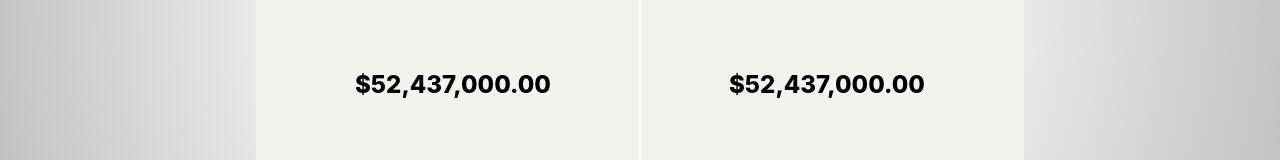
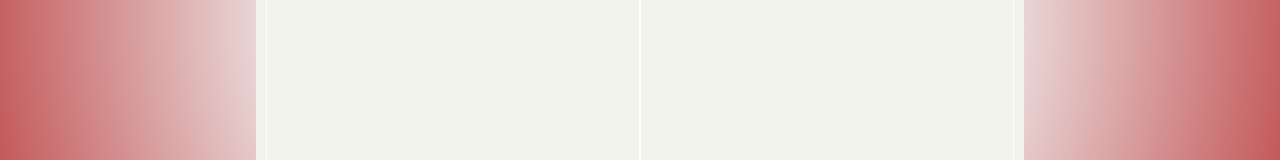
Before and after one commit to goky91/Movie-Quizz-with-React.js, a React (Create React App) app: page / in a window 1280 px wide. Shown: the part 368-528 px from the top of the page. Built offline with nearby package versions, Linux system fonts and the light colour scheme.

Commit message:
Finishing up the main funcionality of the game- comparing elements, hiding elements, etc.

```diff
--- a/src/App.css
+++ b/src/App.css
@@ -29,26 +29,33 @@ body, #root, .App {
     left: 5px;
     top: 10px;
     z-index: 2;
+    transition: left, 0.7s;
 }
 
 .navigation__sidebar {
-    width: 0%;
+    width: 20%;
     height: 100vh;
     background: rgb(231,231,231);
     background: linear-gradient(150deg, rgba(231,231,231,1) 21%, rgba(241,239,239,1) 21%);
-    transition: width, 0.7s;
+    transition: left, 0.7s;
     position: absolute;
+    left: -21%;
     overflow: hidden;
     display: flex;
     flex-direction: column;
     color: black;
     align-items: center;
+    box-shadow: 10px 0px 5px -2px rgba(0,0,0,0.58);
 }
 
-.navigation__sidebar-open {
-    width: 20%;
-    transition: width, 0.7s;
-    box-shadow: 10px 0px 5px -2px rgba(0,0,0,0.58);
+.navigation__sidebar-open .navigation__sidebar {
+    left: 0%;
+    transition: left, 0.7s;
+}
+
+.navigation__sidebar-open .navigation__hamburger {
+    left: 23%;
+    transition: left, 0.7s;
 }
 
 .sidebar__profile-photo {
@@ -65,6 +72,16 @@ body, #root, .App {
     height: 85%;
     background: rgb(241,239,239);
     background: radial-gradient(circle, rgba(241,239,239,1) 45%, rgba(186,186,186,1) 100%);
+}
+
+.gc-lose {
+    background: rgb(241,239,239);
+    background: radial-gradient(circle, rgba(241,239,239,1) 45%, rgb(186, 59, 60) 100%);
+}
+
+.gc-win {
+    background: rgb(241,239,239);
+    background: radial-gradient(circle, rgba(241,239,239,1) 45%, rgb(31, 116, 39) 100%);
 }
 
 .game-container__dojo {
@@ -135,6 +152,10 @@ body, #root, .App {
     animation: grow-shrink 1s infinite ease-in-out alternate-reverse;
 }
 
+.hidden .card__result {
+    visibility: hidden;
+}
+
 @keyframes grow-shrink {
     0% {font-size: 1.5em;}
     10% {font-size: 1.5em;}
--- a/src/GameContainer/CardsContainer.js
+++ b/src/GameContainer/CardsContainer.js
@@ -1,12 +1,11 @@
 import React, {Component} from "react";
-import SingleCard from "./SingleCard";
 
 class CardsContainer extends Component {
+
     render() {
         return (
-            <section className="game-container-dojo__cards-container">
-                <SingleCard />
-                <SingleCard />
+            <section className={"game-container-dojo__cards-container " + this.props.visible}>
+                {this.props.children}
             </section>
         );
     }
--- a/src/GameContainer/GameContainer.js
+++ b/src/GameContainer/GameContainer.js
@@ -1,14 +1,39 @@
 import React, {Component} from 'react';
 import Scoreboard from "./Scoreboard";
 import CardsContainer from "./CardsContainer";
+import SingleCard from "./SingleCard";
 
 class GameContainer extends Component {
+
+    state = {
+        cardsResultsVisibility: 'hidden',
+        gameStatus: 'gc-lose',
+        cardOne: 100,
+        cardTwo: 200,
+        richer: null
+    }
+
+    showResult = (event) => {
+        this.setState({
+            cardsResultsVisibility: '',
+            richer: (this.state.cardOne > this.state.cardTwo) ? this.state.cardOne : this.state.cardTwo
+        });
+        if (this.state.richer === event.target.innerText) {
+            console.log('WIN');
+        } else {
+            console.log('LOSE');
+        }
+    }
+
     render() {
         return (
-            <section className="game-container">
+            <section className={"game-container " + this.state.gameStatus}>
                 <div className="game-container__dojo">
                     <Scoreboard />
-                    <CardsContainer />
+                    <CardsContainer visible={ this.state.cardsResultsVisibility }>
+                        <SingleCard number='one' click={this.showResult}>{'$' + this.state.cardOne }</SingleCard>
+                        <SingleCard number='two' click={this.showResult}>{'$' + this.state.cardTwo }</SingleCard>
+                    </CardsContainer>
                 </div>
             </section>
         );
--- a/src/GameContainer/SingleCard.js
+++ b/src/GameContainer/SingleCard.js
@@ -1,12 +1,13 @@
 import React, {Component} from "react";
 
 class SingleCard extends Component {
+
     render() {
         return (
-            <div className="cards-container__card">
+            <div onClick={this.props.click} className={"cards-container__card " + this.props.number}>
                 <img src="https://image.tmdb.org/t/p/w300_and_h450_bestv2/6ApDtO7xaWAfPqfi2IARXIzj8QS.jpg" className="card__poster" />
                 <div className="card__title">Ford v Ferrary</div>
-                <div className="card__result">$52,437,000.00</div>
+                <div className={"card__result " + this.props.visible} >{this.props.children}</div>
             </div>
         );
     }
--- a/src/Navigation/Navigation.js
+++ b/src/Navigation/Navigation.js
@@ -7,21 +7,27 @@ import { faTimes } from '@fortawesome/free-solid-svg-icons';
 class Navigation extends Component {
 
     state = {
-           menuIcon: faBars
+           menuIcon: faBars,
+           sidebarStatus: ''
     }
 
     toggleSidebar = () => {
-        document.querySelector('.navigation__sidebar').classList.toggle('navigation__sidebar-open');
-        if (document.querySelector('.navigation__sidebar').classList.contains('navigation__sidebar-open')) {
-            this.setState({ menuIcon: faTimes});
+        if ( this.state.sidebarStatus === '' ) {
+            this.setState({
+                menuIcon: faTimes,
+                sidebarStatus: 'navigation__sidebar-open'
+            });
         } else {
-            this.setState({ menuIcon: faBars});
+            this.setState({
+                menuIcon: faBars,
+                sidebarStatus: ''
+            });
         }
     }
 
     render() {
         return (
-            <nav className="navigation">
+            <nav className={"navigation " + this.state.sidebarStatus}>
                 <FontAwesomeIcon icon={this.state.menuIcon} onClick={this.toggleSidebar} className="navigation__hamburger" />
                 <Sidebar />
                 <h1 className="navigation__title">Compare Movies Info Game</h1>
```
